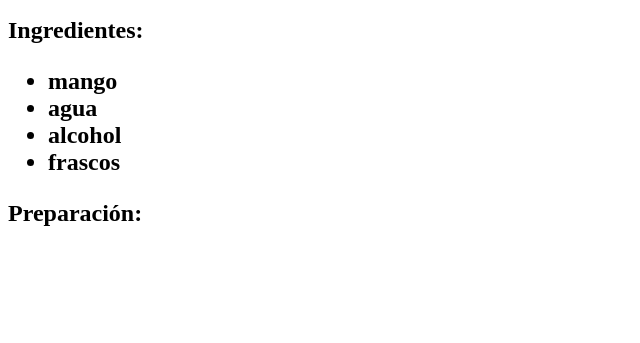
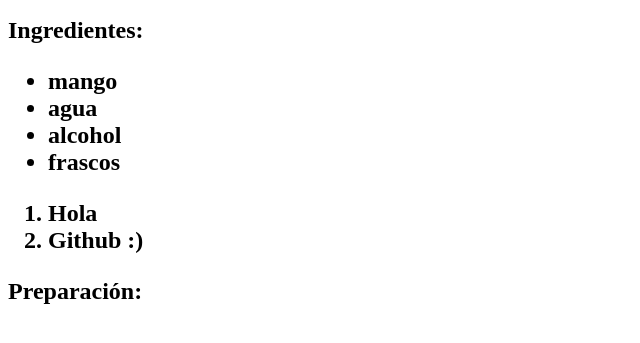
Before and after one commit to julian-devv/proyectoCursoPrework, a plain HTML site: page index.html in a window 1280 px wide. Shown: the part 101-444 px from the top of the page, without its empty margins (0-640 px from the left). Drawn offline with Linux system fonts and the light colour scheme.

Commit message:
Mis primeros cambios en github

```diff
--- a/index.html
+++ b/index.html
@@ -15,6 +15,9 @@
             <li>alcohol</li>
             <li>frascos</li>
         </ul>
+        <ol><li>Hola</li>
+            <li>Github :)</li>
+        </ol>
     </h2>
     <h2>Preparación: </h2>
 </body>
```
